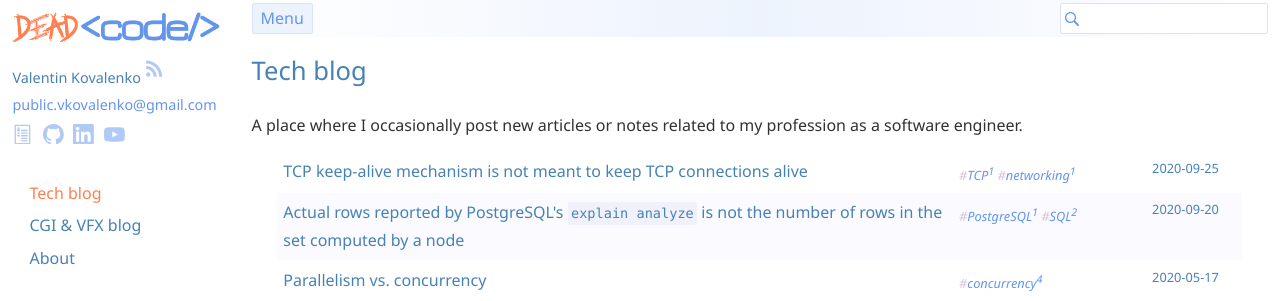
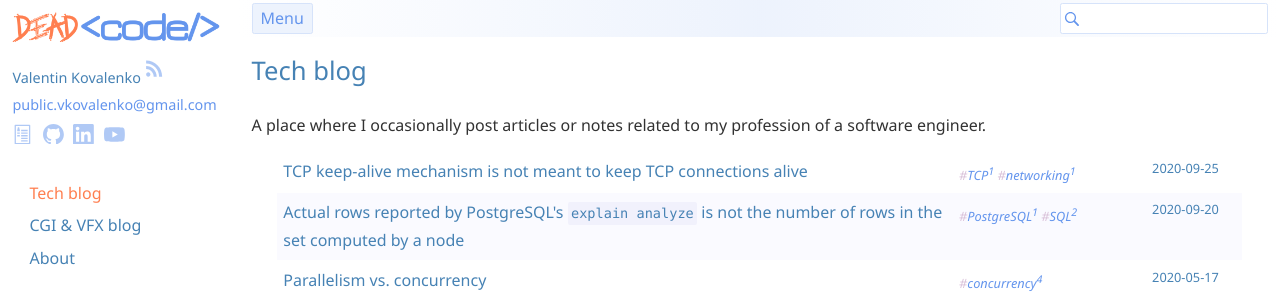
Before and after one commit to stIncMale/stincmale.github.io, a Jekyll site: the page built from tech.markdown, in a window 1280 px wide and 1254 px high. Shown: the top 301 px of the window. Built offline with Jekyll 4.4.1, drawn with Linux system fonts in a browser that asks for light colours; part of the change alters nothing that is shown.

Commit message:
Update the description in tech.markdown

```diff
--- a/tech.markdown
+++ b/tech.markdown
@@ -3,8 +3,8 @@ layout: posts
 title: Tech blog
 permalink: /blog/tech/
 custom_post_category_to_display: tech
-custom_description: Software engineering articles/notes/thoughts written by a server-side engineer.
+custom_description: A place where I occasionally post articles or notes related to my profession of a software engineer.
 ---
 {% include common-links-abbreviations.markdown %}
 
-A place where I occasionally post new articles or notes related to my profession as a software engineer.
+A place where I occasionally post articles or notes related to my profession of a software engineer.
```
